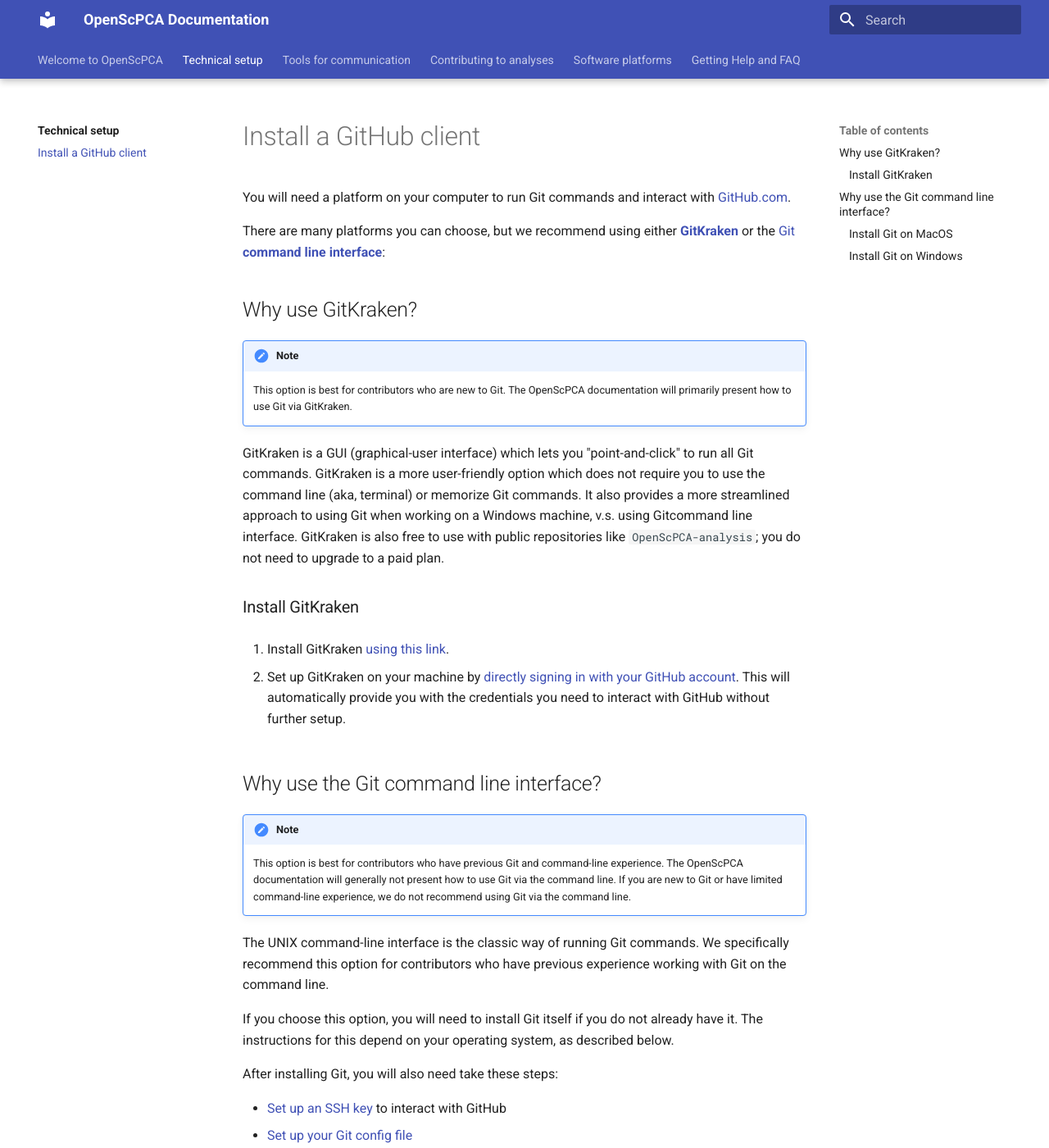
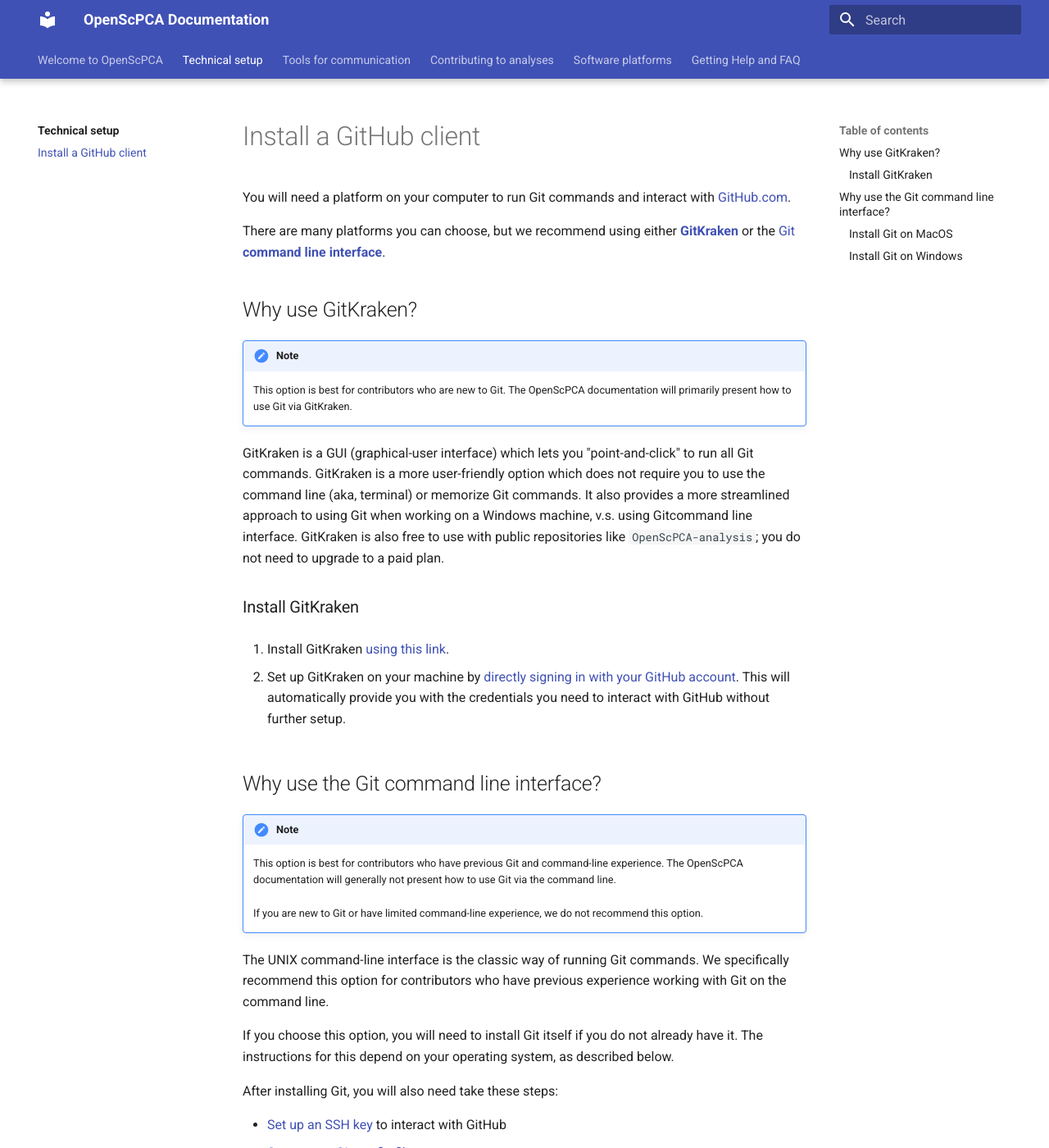
Before and after one commit to AlexsLemonade/OpenScPCA-analysis, an MkDocs documentation site: the page built from docs/technical-setup/install-a-github-client.md, in a window 1280 px wide and 1400 px high. Shown: the whole window at 82% size. Built offline with MkDocs 1.6.1 and Material for MkDocs 9.7.7, drawn with Linux system fonts in a browser that asks for light colours.

Commit message:
spacing to make the sentence in the note pop more

```diff
--- a/docs/technical-setup/install-a-github-client.md
+++ b/docs/technical-setup/install-a-github-client.md
@@ -2,7 +2,7 @@
 
 You will need a platform on your computer to run Git commands and interact with [GitHub.com](https://github.com).
 
-There are many platforms you can choose, but we recommend using either [**GitKraken**](https://www.gitkraken.com/) or the [Git **command line interface**](https://git-scm.com/book/en/v2/Getting-Started-The-Command-Line):
+There are many platforms you can choose, but we recommend using either [**GitKraken**](https://www.gitkraken.com/) or the [Git **command line interface**](https://git-scm.com/book/en/v2/Getting-Started-The-Command-Line).
 
 ## Why use GitKraken?
 
@@ -27,8 +27,8 @@
 
 !!! note
     This option is best for contributors who have previous Git and command-line experience.
-    The OpenScPCA documentation will generally not present how to use Git via the command line.
-    If you are new to Git or have limited command-line experience, we do not recommend using Git via the command line.
+    The OpenScPCA documentation will generally not present how to use Git via the command line.<br><br>
+    If you are new to Git or have limited command-line experience, we do not recommend this option.
 
 The UNIX command-line interface is the classic way of running Git commands.
 We specifically recommend this option for contributors who have previous experience working with Git on the command line.
```
